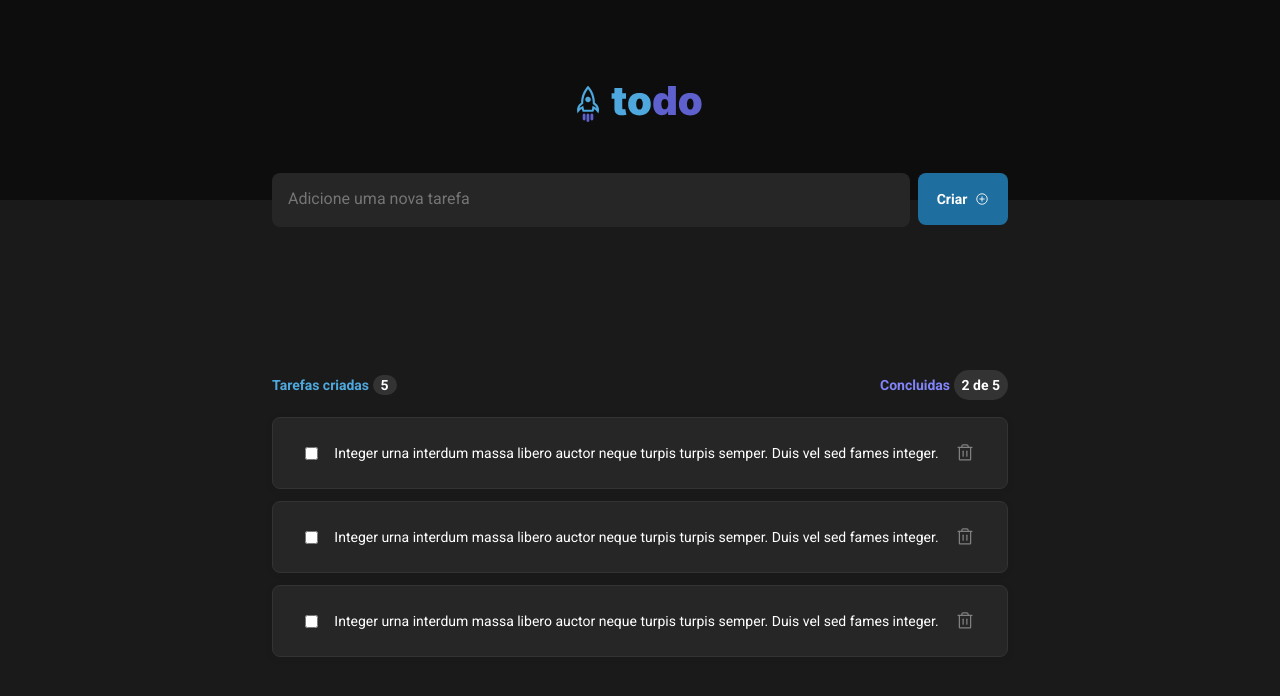
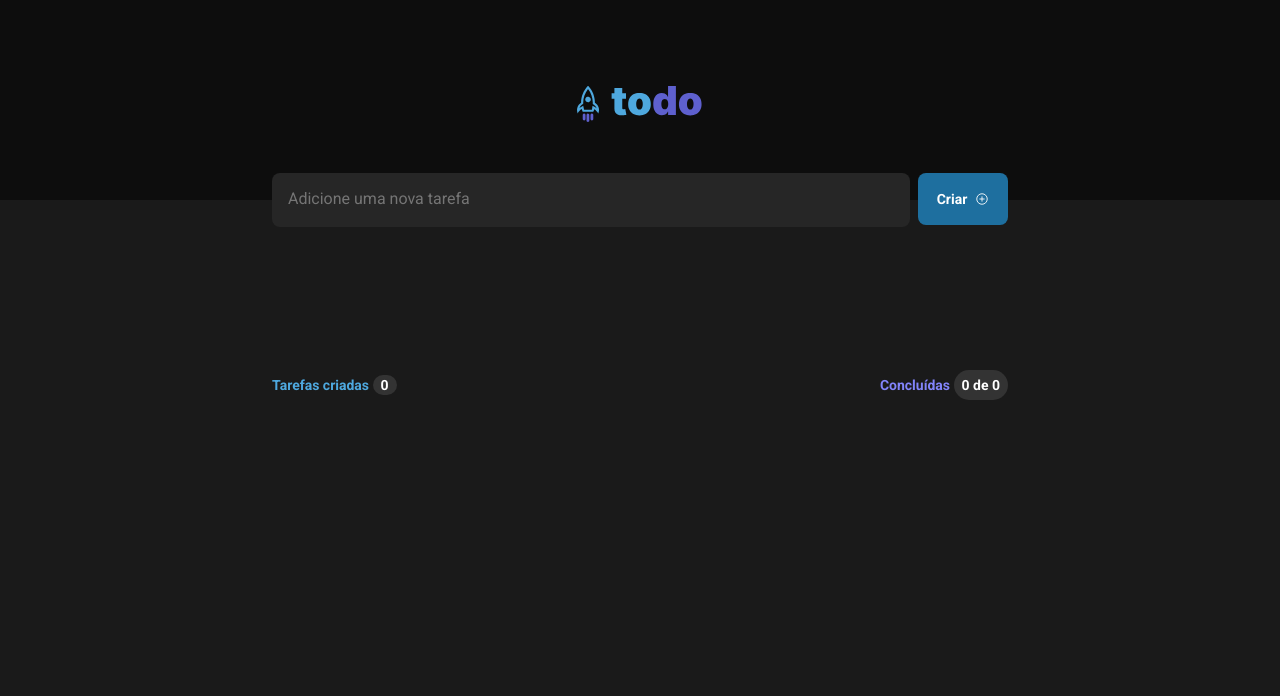
Before and after one commit to raissacmp/ToDo-List, a React (Vite) app: page / in a window 1280 px wide. Shown: the top 696 px of the page. Built offline with nearby package versions, Linux system fonts and the light colour scheme.

Commit message:
feat: dinamic create tasks and checked

```diff
--- a/src/App.tsx
+++ b/src/App.tsx
@@ -1,6 +1,7 @@
 import { Header } from "./components/Header";
 import { FormTasks } from "./components/FormTasks";
 import { Tasks } from "./components/Tasks";
+import { TaskContextProvider } from "./contexts/TasksContext";
 
 // import styles from "./App.module.css";
 
@@ -10,8 +11,10 @@ function App() {
   return (
     <>
       <Header />
-      <FormTasks />
-      <Tasks />
+      <TaskContextProvider>
+        <FormTasks />
+        <Tasks />
+      </TaskContextProvider>
     </>
   );
 }
--- a/src/components/FormTasks.tsx
+++ b/src/components/FormTasks.tsx
@@ -1,13 +1,33 @@
-import styles from "./FormTasks.module.css";
+import { ChangeEvent, useState } from "react";
 import { PlusCircle } from "phosphor-react";
 
+import styles from "./FormTasks.module.css";
+import { useTasks } from "../hooks/useTask";
+
 export function FormTasks() {
+  const { createTasks } = useTasks();
+
+  const [taskNewValue, setTaskNewValue] = useState("");
+
+  function handleTaskChange(event: ChangeEvent<HTMLFormElement>) {
+    event.preventDefault();
+    createTasks(taskNewValue); //atualizando o estado pela função
+    setTaskNewValue("");
+  }
+
+  function handleNewTaskChange(event: ChangeEvent<HTMLTextAreaElement>) {
+    setTaskNewValue(event.target.value);
+  }
+
   return (
     <div>
-      <form className={styles.form} action="">
+      <form onSubmit={handleTaskChange} className={styles.form}>
         <textarea
+          name="task"
           className={styles.input}
           placeholder="Adicione uma nova tarefa"
+          onChange={handleNewTaskChange}
+          value={taskNewValue}
         ></textarea>
         <button className={styles.button}>
           Criar <PlusCircle color="white" />
--- a/src/components/Tasks.tsx
+++ b/src/components/Tasks.tsx
@@ -1,41 +1,40 @@
+import { ChangeEvent } from "react";
 import styles from "./Tasks.module.css";
 import { Trash } from "phosphor-react";
+import { useTasks } from "../hooks/useTask";
+import { TaskProps } from "../contexts/TasksContext";
 
 export function Tasks() {
+  const { tasks, handleChangeTasks } = useTasks();
+
+  const completedTasks = tasks.filter((task) => task.completed === true).length; // deescobrir as tasks ticadas
+
   return (
     <div className={styles.containerTasks}>
       <header className={styles.headerTasks}>
         <strong className={styles.allTasks}>
-          Tarefas criadas <span>5</span>
+          Tarefas criadas <span>{tasks.length}</span>
         </strong>
         <strong className={styles.progressTasks}>
-          Concluidas <span>2 de 5</span>
+          Concluídas{" "}
+          <span>
+            {completedTasks} de {tasks.length}
+          </span>
         </strong>
       </header>
-      <div className={styles.contentTask}>
-        <input type="checkbox" />
-        <p className={styles.textTask}>
-          Integer urna interdum massa libero auctor neque turpis turpis semper.
-          Duis vel sed fames integer.
-        </p>
-        <Trash color="gray" size={20} />
-      </div>
-      <div className={styles.contentTask}>
-        <input type="checkbox" />
-        <p className={styles.textTask}>
-          Integer urna interdum massa libero auctor neque turpis turpis semper.
-          Duis vel sed fames integer.
-        </p>
-        <Trash color="gray" size={20} />
-      </div>
-      <div className={styles.contentTask}>
-        <input type="checkbox" />
-        <p className={styles.textTask}>
-          Integer urna interdum massa libero auctor neque turpis turpis semper.
-          Duis vel sed fames integer.
-        </p>
-        <Trash color="gray" size={20} />
-      </div>
+      {tasks.map((task: TaskProps) => (
+        <div key={task.id} className={styles.contentTask}>
+          <input
+            type="checkbox"
+            checked={task.completed}
+            onChange={(event: ChangeEvent<HTMLInputElement>) => {
+              handleChangeTasks(task, event.target.checked);
+            }}
+          />
+          <p className={styles.textTask}>{task.title}</p>
+          <Trash color="gray" size={20} />
+        </div>
+      ))}
     </div>
   );
 }
--- /dev/null
+++ b/src/contexts/TasksContext.tsx
@@ -0,0 +1,54 @@
+import { createContext, ReactNode, useState } from "react";
+
+export interface TaskContextDataProps {
+  tasks: TaskProps[];
+  createTasks: (task: string) => void; //tipar a função e os parametros
+  handleChangeTasks: (task: TaskProps, completed: boolean) => void; //tipar a função e os parametros
+}
+
+interface TaskProviderProps {
+  children: ReactNode;
+}
+
+export interface TaskProps {
+  title?: string;
+  completed?: boolean;
+  id?: string;
+}
+
+export const TaskContext = createContext({} as TaskContextDataProps);
+
+export function TaskContextProvider({ children }: TaskProviderProps) {
+  const [tasks, setTasks] = useState<TaskProps[]>([]);
+
+  const createTasks = (task: string) => {
+    setTasks((oldState) => [
+      ...oldState,
+      { title: task, completed: false, id: Math.random().toString(36) },
+    ]);
+  };
+
+  const handleChangeTasks = (task: TaskProps, completed: boolean) => {
+    setTasks((oldState: TaskProps[]) => {
+      const currentTask = oldState.filter(
+        (oldTask: TaskProps) => task.id !== oldTask.id
+      );
+
+      const updatedTask = { ...task, completed: completed };
+
+      return [...currentTask, updatedTask];
+    });
+  };
+
+  return (
+    <TaskContext.Provider
+      value={{
+        tasks,
+        createTasks,
+        handleChangeTasks,
+      }}
+    >
+      {children}
+    </TaskContext.Provider>
+  );
+}
--- /dev/null
+++ b/src/hooks/useTask.tsx
@@ -0,0 +1,7 @@
+import { useContext } from "react";
+import { TaskContext, TaskContextDataProps } from "../contexts/TasksContext";
+
+export function useTasks(): TaskContextDataProps {
+  const context = useContext(TaskContext);
+  return context;
+}
```
